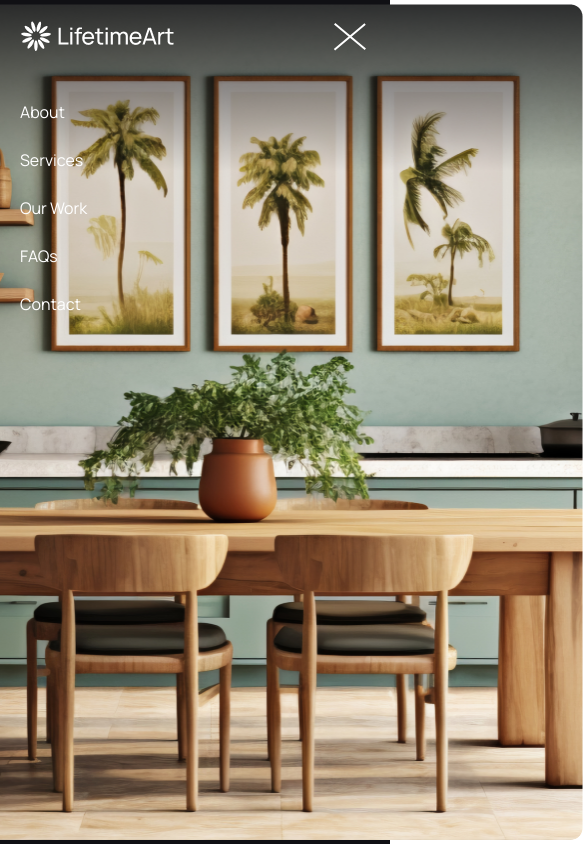
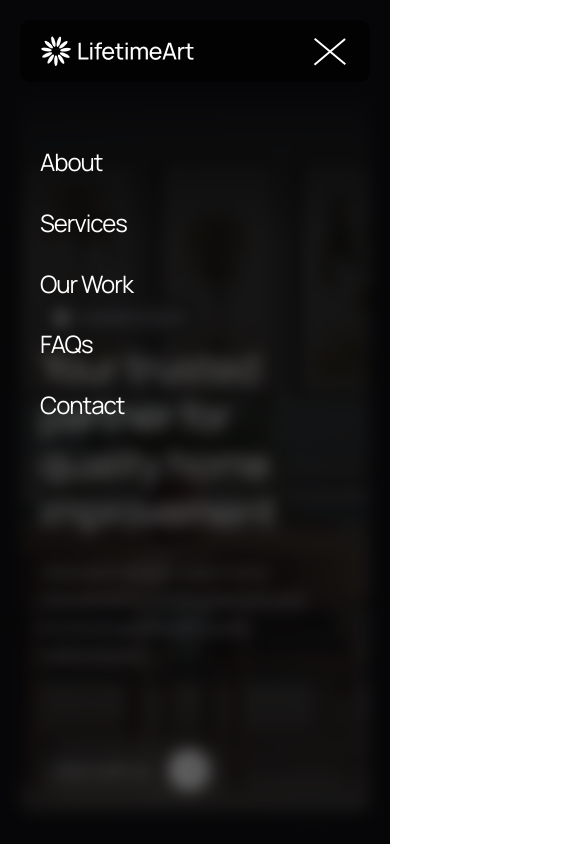
Before and after one commit to sirabdi/lifetime-art, a Next.js app: page / in a window 390 px wide. Both pictures are taken after a click on the button 350 px from the left and 35 px from the top of the page. Shown: the top 844 px of the page, 585 px wide, since content can reach past the window. Built offline with nearby package versions, Linux system fonts and the light colour scheme.

Commit message:
[FE] Initiate Responsive - Mobile

```diff
--- a/component/ImageSlider/index.tsx
+++ b/component/ImageSlider/index.tsx
@@ -11,7 +11,7 @@ export default function ImageSlider({ items }: Props) {
   const allItems = [...items, ...items];
   return (
     <Fragment>
-      <div className="overflow-hidden w-full">
+      <div className="overflow-hidden w-full relative -z-10">
         <div
           className="flex animate-slider-infinite"
           style={{ width: `${allItems.length * 400}px` }}
@@ -19,7 +19,7 @@ export default function ImageSlider({ items }: Props) {
           {allItems.map((src, idx) => (
             <div
               key={idx}
-              className="flex-shrink-0 w-[400px] h-[500px] mx-3 relative overflow-hidden"
+              className="flex-shrink-0 w-[320px] xl:w-[400px] h-[400px] xl:h-[500px] mx-3 relative overflow-hidden"
             >
               <Image
                 alt={`Slider item ${idx + 1}`}
--- a/component/button/primary/index.tsx
+++ b/component/button/primary/index.tsx
@@ -6,21 +6,29 @@ interface Props {
   label: string;
   darkMode?: boolean;
   icon: ReactElement;
+  className?: string;
 }
 
-export default function ButtonPrimary({ label, icon, darkMode = true }: Props) {
+export default function ButtonPrimary({
+  label,
+  icon,
+  darkMode = true,
+  className,
+}: Props) {
   return (
     <Fragment>
       <button
-        className={`py-2.5 px-4 rounded-full ${
-          darkMode ? "bg-[#FFFFFF1A] text-white" : "bg-[#E7E7E8] text-[#101014]"
-        }  flex items-center cursor-pointer w-fit`}
+        className={`py-2.5 px-4 rounded-full cursor-pointer ${
+          darkMode
+            ? "bg-[#FFFFFF1A] text-white backdrop-blur"
+            : "bg-[#E7E7E8] text-[#101014] backdrop-blur"
+        } flex items-center w-fit group ${className}`}
       >
         {label}
         <div
           className={`${
             darkMode ? "bg-white" : "bg-[#101014]"
-          } rounded-full flex items-center justify-center w-10 h-10 ml-5`}
+          } rounded-full flex items-center justify-center w-10 h-10 ml-5 transition-transform duration-400 group-hover:rotate-45`}
         >
           {icon}
         </div>
--- a/component/header/index.tsx
+++ b/component/header/index.tsx
@@ -32,13 +32,41 @@ export default function Header() {
 
   return (
     <Fragment>
+      {/* Web */}
       <div
-        className={`fixed top-0 w-full z-20 transition-colors duration-300${
+        className={`fixed top-0 w-full transition-colors duration-300 hidden lg:block z-50 ${
           scrolled ? " bg-white border border-[#d0d1db]" : ""
         }`}
       >
-        <div className="container mx-auto flex flex-col gap-12 lg:gap-0 lg:flex-row items-start lg:items-center justify-between p-5 lg:py-10 lg:px-[1.875rem] min-[1440px]:!px-20">
-          <div className="flex items-center justify-between w-full">
+        <div className="container mx-auto flex items-center justify-between py-10 px-20 p-5 lg:py-10 lg:px-[1.875rem] min-[1440px]:!px-20">
+          <div>
+            <Image
+              src={"/life-time-art-logo.png"}
+              alt={`LifetimeArt Logo`}
+              loading="eager"
+              width={154.8}
+              height={32}
+              priority
+            />
+          </div>
+          <ul
+            className={`flex items-center gap-12${
+              scrolled ? " text-[#101014]" : " text-white"
+            }`}
+          >
+            <li>About</li>
+            <li>Services</li>
+            <li>Our Work</li>
+            <li>FAQs</li>
+            <li>Contact</li>
+          </ul>
+        </div>
+      </div>
+
+      {/* Mobile */}
+      <div className="fixed block lg:hidden p-5 w-full z-50">
+        <div className="bg-[#00000099] relative z-50 px-5 py-[15px] w-full rounded-[10px]">
+          <div className="flex items-center justify-between">
             <Image
               src={"/life-time-art-logo.png"}
               alt={`LifetimeArt Logo`}
@@ -75,19 +103,33 @@ export default function Header() {
               </span>
             </button>
           </div>
+        </div>
+        <div
+          className={`bg-[#00000099] backdrop-blur h-screen p-5 absolute z-40 inset-0 transition-all duration-300 ease-in-out`}
+          style={{
+            opacity: isMenuMobileOpen ? 1 : 0,
+            pointerEvents: isMenuMobileOpen ? "auto" : "none",
+            transform: isMenuMobileOpen ? "translateX(0)" : "translateX(-100%)",
+          }}
+        >
           <ul
-            className={`flex flex-col lg:flex-row items-start lg:items-center gap-6 lg:gap-12 w-full transition-all duration-300 ease-in-out transform ${
-              isMenuMobileOpen
-                ? "opacity-100 scale-100 max-h-96 pointer-events-auto"
-                : "opacity-0 scale-95 max-h-0 pointer-events-none"
-            }${scrolled ? " text-[#101014]" : " text-white"}`}
-            style={{ overflow: "hidden" }}
+            className={`flex flex-col items-start gap-8 text-white mt-32 px-5`}
           >
-            <li>About</li>
-            <li>Services</li>
-            <li>Our Work</li>
-            <li>FAQs</li>
-            <li>Contact</li>
+            <li className="text-2xl text-white tracking-[-1px] leading-[120%]">
+              About
+            </li>
+            <li className="text-2xl text-white tracking-[-1px] leading-[120%]">
+              Services
+            </li>
+            <li className="text-2xl text-white tracking-[-1px] leading-[120%]">
+              Our Work
+            </li>
+            <li className="text-2xl text-white tracking-[-1px] leading-[120%]">
+              FAQs
+            </li>
+            <li className="text-2xl text-white tracking-[-1px] leading-[120%]">
+              Contact
+            </li>
           </ul>
         </div>
       </div>
--- a/component/view/home/component/hero/index.tsx
+++ b/component/view/home/component/hero/index.tsx
@@ -9,18 +9,18 @@ import ButtonPrimary from "@/component/button/primary";
 export default function Hero() {
   return (
     <Fragment>
-      <div className="bg-[#101014] h-screen flex items-center">
-        <div className="container mx-auto grid grid-cols-2 gap-4 px-20">
-          <div className="flex flex-col justify-center h-full w-[34.375rem]">
-            <div className="flex flex-col gap-1 mb-18">
+      <div className="bg-[#101014] h-screen flex items-end min-[1440px]:items-center pb-8 min-[1440px]:pb-0 relative -z-20 min-[1440px]:z-auto">
+        <div className="container mx-auto grid grid-cols-1 min-[1440px]:grid-cols-2 gap-4 px-10 min-[1440px]:px-20 relative mb-3 lg:mb-8 min-[1440px]:!mb-0">
+          <div className="flex flex-col justify-center h-full w-full min-[1440px]:w-[34.375rem]">
+            <div className="flex flex-col gap-2 mb-18">
               <div className="bg-[#28282C] py-2 px-3 rounded-full flex items-center gap-2 w-fit">
                 <AvailableIcon />
                 <p className="text-white text-sm">Available to work</p>
               </div>
-              <p className="text-[3.5rem] font-medium text-white tracking-[-1px] leading-[120%] mb-4">
+              <p className="text-[40px] min-[1440px]:text-[3.5rem] font-medium text-white tracking-[-1px] leading-[120%] mb-4">
                 Your trusted partner for quality home improvement
               </p>
-              <p className="text-xl text-[#D0D1DB] leading-[170%] tracking-[-0.3px] w-[30.125rem]">
+              <p className="text-base min-[1440px]:text-xl text-[#D0D1DB] leading-[170%] tracking-[-0.3px] w-full min-[1440px]:w-[30.125rem]">
                 LifetimeArt delivers expert home improvements, creating
                 beautiful and functional spaces with quality craftsmanship.
               </p>
@@ -30,8 +30,9 @@ export default function Hero() {
               icon={<ArrowRightTopIcon className="text-[#101014]" />}
             />
           </div>
-          <div className="flex flex-col items-center justify-center h-full">
-            <div className="w-[40.795rem] h-[52.219rem] rounded-xl overflow-hidden relative z-10">
+          {/* Web */}
+          <div className="hidden flex-col items-center justify-center h-full min-[1440px]:!flex">
+            <div className="w-[40.795rem] h-[52.219rem] rounded-xl overflow-hidden relative">
               <Image
                 src={"/dining-area-brazilian-folklore-decor.png"}
                 alt="LifetimeArt Hero Image"
@@ -43,6 +44,20 @@ export default function Hero() {
             </div>
           </div>
         </div>
+        {/* Mobile */}
+        <div className="absolute w-full px-5 -z-10 block min-[1440px]:!hidden">
+          <div className="rounded-xl w-full h-[calc(100vh-130px)] bg-[#101014] mx-auto relative overflow-hidden">
+            <Image
+              src={"/dining-area-brazilian-folklore-decor.png"}
+              alt="LifetimeArt Hero Image"
+              className="opacity-20"
+              objectFit="cover"
+              loading="eager"
+              layout="fill"
+              priority
+            />
+          </div>
+        </div>
       </div>
     </Fragment>
   );
--- a/component/view/home/component/testimonial/index.tsx
+++ b/component/view/home/component/testimonial/index.tsx
@@ -21,10 +21,10 @@ export default function Testimonial() {
   return (
     <Fragment>
       <div className="flex flex-col gap-2">
-        <div className="container mx-auto py-[7.5rem] px-20">
+        <div className="container mx-auto py-[7.5rem] px-10 sm:px-20">
           <div className="flex flex-col justify-center items-center gap-2">
             <Label text="Our work" />
-            <p className="text-5xl text-[#101014] font-medium tracking-[-0.8px] leading-[55px]">
+            <p className="text-center text-5xl text-[#101014] font-medium tracking-[-0.8px] leading-[55px]">
               Hear from our clients
             </p>
             <p className="text-xl text-center tracking-[-0.3px] leading-[170%] text-[#3D3D47]">
@@ -34,9 +34,9 @@ export default function Testimonial() {
             </p>
           </div>
         </div>
-        <div className="pb-[7.5rem]">
+        {/* <div className="pb-[7.5rem]">
           <TestimoniSlider items={testimoniList} />
-        </div>
+        </div> */}
       </div>
     </Fragment>
   );
--- a/component/view/home/component/work/index.tsx
+++ b/component/view/home/component/work/index.tsx
@@ -44,10 +44,10 @@ export default function Work() {
   return (
     <Fragment>
       <div className="flex flex-col gap-2">
-        <div className="container mx-auto py-[7.5rem] px-20">
+        <div className="container mx-auto py-[7.5rem] px-5 sm:px-20">
           <div className="flex flex-col justify-center items-center gap-2">
             <Label text="Our work" />
-            <p className="text-5xl text-[#101014] font-medium tracking-[-0.8px] leading-[55px]">
+            <p className="text-center text-5xl text-[#101014] font-medium tracking-[-0.8px] leading-[55px]">
               Get inspired by our work
             </p>
             <p className="text-xl text-center tracking-[-0.3px] leading-[170%] text-[#3D3D47]">
@@ -56,13 +56,13 @@ export default function Work() {
             </p>
           </div>
         </div>
-        <div className="container mx-auto px-20">
+        {/* <div className="container mx-auto px-20">
           {testimonialList.map((testimonial, index) => (
             <div className="h-screen flex items-center" key={index}>
               <WorkCard {...testimonial} />
             </div>
           ))}
-        </div>
+        </div> */}
       </div>
     </Fragment>
   );
```
Also changed, not shown: component/footer/index.tsx (+17 -5 lines), component/view/home/component/about/index.tsx (+5 -5 lines), component/view/home/component/contact/index.tsx (+10 -9 lines), component/view/home/component/faq/index.tsx (+9 -8 lines), component/view/home/component/services/index.tsx (+5 -5 lines), component/testimonial/index.tsx (added).
